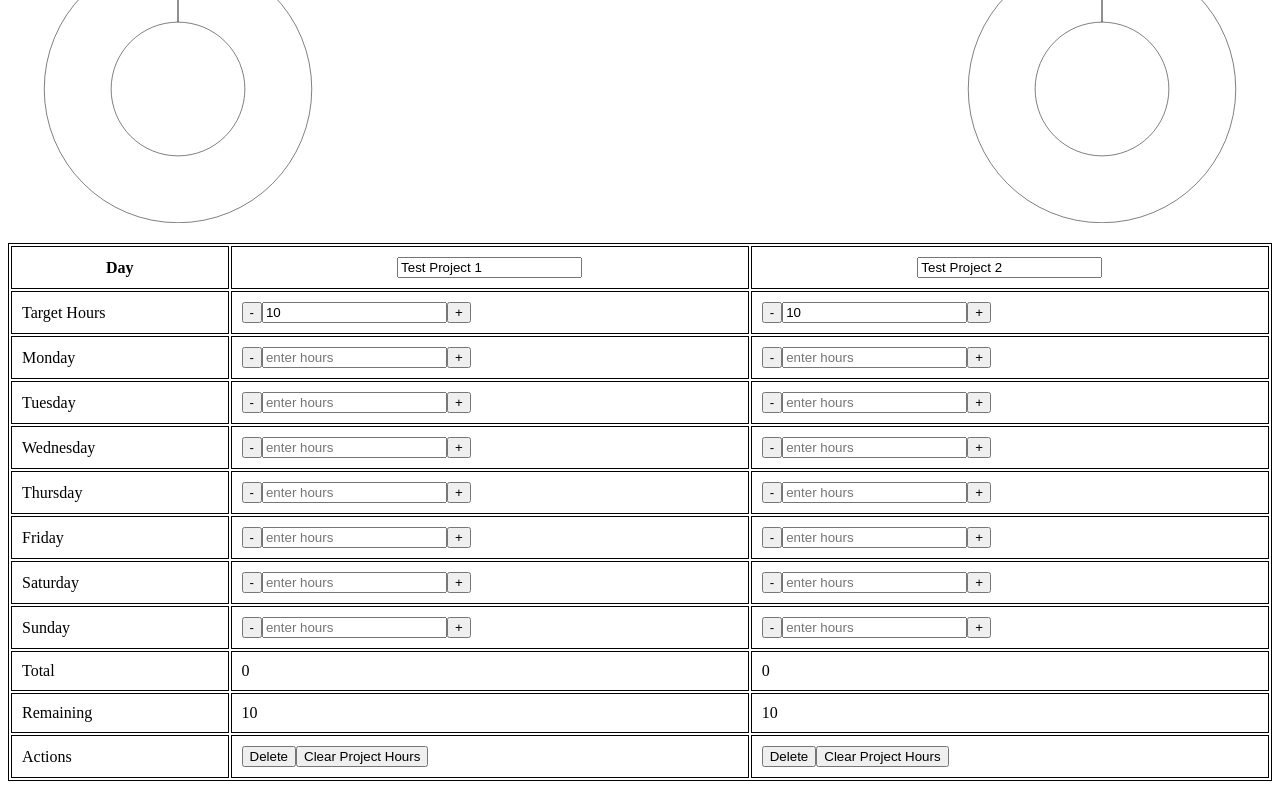
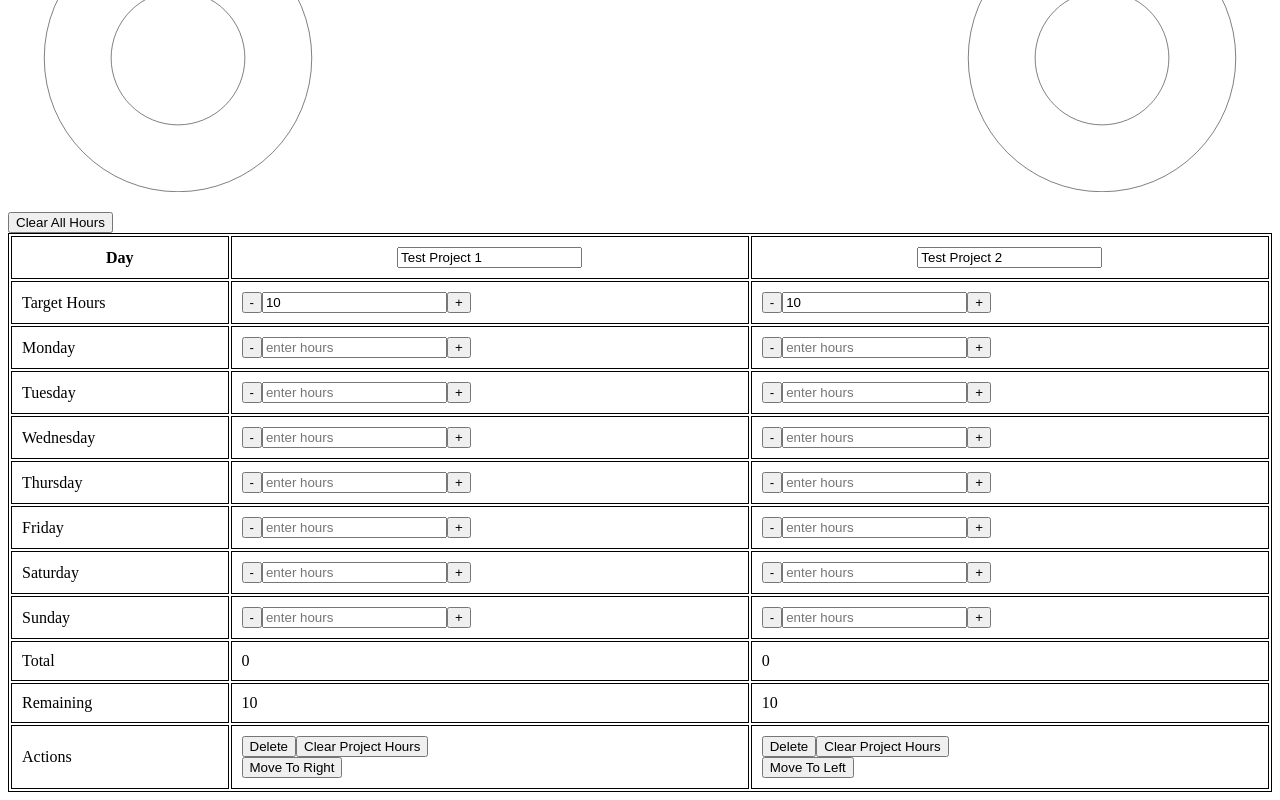
Before and after one commit to fredachang/time-tracker-app, a React (Vite) app: page / in a window 1280 px wide. Shown: the part 241-1041 px from the top of the page. Built offline with nearby package versions, Linux system fonts and the light colour scheme.

Commit message:
feature: added undo delete and move to left and move to right functionality

```diff
--- a/src/App.tsx
+++ b/src/App.tsx
@@ -5,15 +5,19 @@ import { Project } from "./data";
 import { PieChart } from "./components/PieChart";
 import { useLocalStorage } from "react-use";
 import { v4 as uuidv4 } from "uuid";
+import { useState } from "react";
 
 function App() {
   const [projects, setProjects] = useLocalStorage<Project[]>("projects", initialProjects);
   const [projectName, setProjectName] = useLocalStorage<string>("projectName", "");
   const [targetHours, setTargetHours] = useLocalStorage<number>("targetHours", 0);
+  const [deletedProjects, setDeletedProjects] = useLocalStorage<Project[]>("deletedProjects", []);
+  const [deleted, setDeleted] = useState<boolean>(false);
 
   const projectsDeault = projects ?? initialProjects;
   const projectNameDefault = projectName ?? "";
   const targetHoursDefault = targetHours ?? 0;
+  const deletedProjectsDefault = deletedProjects ?? [];
 
   function calculateTotalHours(project: Project) {
     const time = project.time[0];
@@ -118,7 +122,21 @@ function App() {
   };
 
   const deleteProject = (id: string) => {
-    setProjects(projectsDeault.filter((project) => project.id !== id));
+    const projectToDelete = projectsDeault.find((project) => project.id === id);
+    if (projectToDelete) {
+      setDeletedProjects([...deletedProjectsDefault, projectToDelete]);
+      setProjects(projectsDeault.filter((project) => project.id !== id));
+      setDeleted(true);
+    }
+  };
+
+  const undoDeleteProject = () => {
+    const lastDeletedProject = deletedProjectsDefault.pop();
+    if (lastDeletedProject) {
+      setProjects([...projectsDeault, lastDeletedProject]);
+      setDeletedProjects([...deletedProjectsDefault]);
+      setDeleted(false);
+    }
   };
 
   const clearAllHours = () => {
@@ -142,8 +160,28 @@ function App() {
     setProjects(updatedProjects);
   };
 
+  const moveColumnToLeft = (projects: Project[], id: string) => {
+    const objectIndex = projects.findIndex((obj) => obj.id === id);
+    if (objectIndex > 0) {
+      const objectToMove = projects.splice(objectIndex, 1)[0];
+      projects.splice(objectIndex - 1, 0, objectToMove);
+    }
+    setProjects(projects);
+  };
+
+  const moveColumnToRight = (projects: Project[], id: string) => {
+    const objectIndex = projects.findIndex((obj) => obj.id === id);
+    if (objectIndex > -1 && objectIndex < projects.length - 1) {
+      const objectToMove = projects.splice(objectIndex, 1)[0];
+      projects.splice(objectIndex + 1, 0, objectToMove);
+    }
+    setProjects(projects);
+  };
+
   return (
     <>
+      {console.log(projects)}
+
       <Form
         createNewProject={createNewProject}
         handleNewProjectName={handleNewProjectName}
@@ -151,10 +189,6 @@ function App() {
         handleNewTargetHours={handleNewTargetHours}
         targetHours={targetHoursDefault}
       />
-
-      <div>
-        <button onClick={clearAllHours}>Clear All Hours</button>
-      </div>
 
       <div className="section-pie-chart">
         {projectsDeault.map((project) => {
@@ -168,6 +202,12 @@ function App() {
         })}
       </div>
 
+      <div>
+        <button onClick={clearAllHours}>Clear All Hours</button>
+      </div>
+
+      <div>{deleted && <button onClick={undoDeleteProject}>Undo Last Delete</button>}</div>
+
       <Table
         projects={projectsDeault}
         updateProjectName={updateProjectName}
@@ -177,6 +217,8 @@ function App() {
         calculateRemainingHours={calculateRemainingHours}
         deleteProject={deleteProject}
         clearProjectHours={clearProjectHours}
+        moveColumnToLeft={moveColumnToLeft}
+        moveColumnToRight={moveColumnToRight}
       />
     </>
   );
--- a/src/components/Table.tsx
+++ b/src/components/Table.tsx
@@ -11,6 +11,8 @@ interface Props {
   calculateRemainingHours: (project: Project) => number;
   deleteProject: (id: string) => void;
   clearProjectHours: (id: string) => void;
+  moveColumnToLeft: (project: Project[], id: string) => void;
+  moveColumnToRight: (project: Project[], id: string) => void;
 }
 export function Table(props: Props) {
   const {
@@ -22,6 +24,8 @@ export function Table(props: Props) {
     calculateRemainingHours,
     deleteProject,
     clearProjectHours,
+    moveColumnToLeft,
+    moveColumnToRight,
   } = props;
 
   return (
@@ -179,10 +183,22 @@ export function Table(props: Props) {
 
           <tr>
             <td>Actions</td>
-            {projects.map((project) => (
+            {projects.map((project, index) => (
               <td key={project.id}>
                 <button onClick={() => deleteProject(project.id)}>Delete</button>
                 <button onClick={() => clearProjectHours(project.id)}>Clear Project Hours</button>
+                <div>
+                  {index > 0 && (
+                    <button onClick={() => moveColumnToLeft(projects, project.id)}>
+                      Move To Left
+                    </button>
+                  )}
+                  {index < projects.length - 1 && (
+                    <button onClick={() => moveColumnToRight(projects, project.id)}>
+                      Move To Right
+                    </button>
+                  )}
+                </div>
               </td>
             ))}
           </tr>
```
